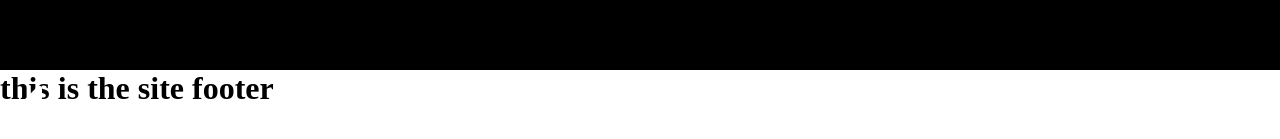
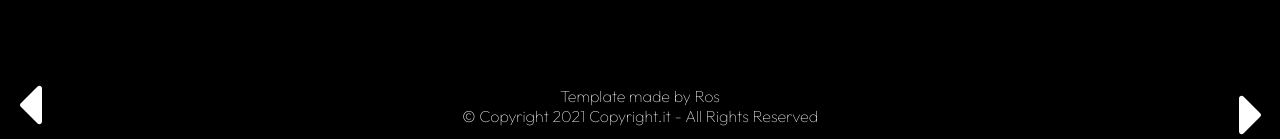
Before and after one commit to ItzArima/vue-boolflix, a Vue app: page / in a window 1280 px wide. Shown: the part 810-949 px from the top of the page. Built offline with nearby package versions, Linux system fonts and the light colour scheme; no server answers.

Commit message:
footer added

```diff
--- a/src/assets/scss/common.scss
+++ b/src/assets/scss/common.scss
@@ -346,5 +346,12 @@
 
         }
     }
+}
 
+.footer-container{
+    background-color: black;
+    color: white;
+    font-family: 'Outfit', sans-serif;
+    text-align: center;
+    padding: 1rem 0;
 }
--- a/src/components/siteFooter.vue
+++ b/src/components/siteFooter.vue
@@ -1,5 +1,8 @@
 <template>
-  <h1>this is the site footer</h1>
+  <div class="footer-container">
+    <p>Template made by Ros</p>
+    <p>© Copyright 2021 Copyright.it - All Rights Reserved</p>
+  </div>
 </template>
 
 <script>
```
